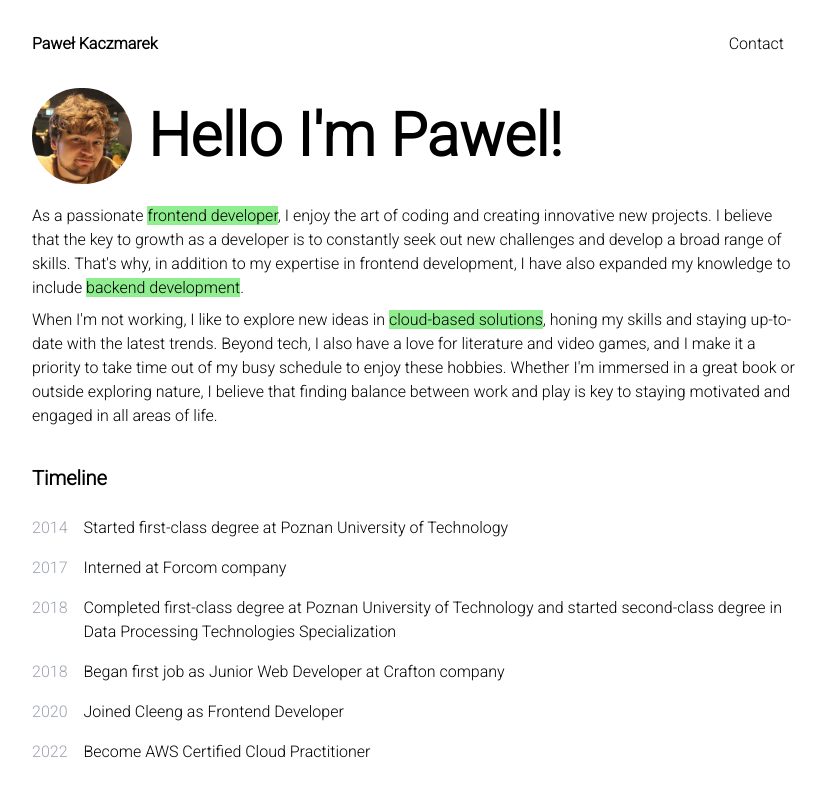
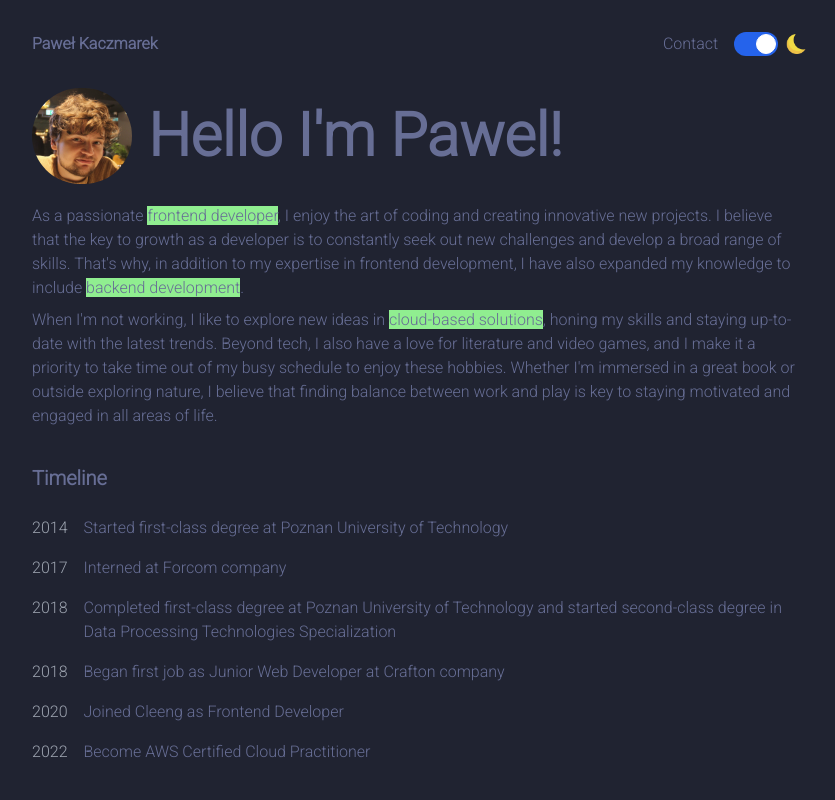
Before and after one commit to pawelacio/personal-site, a Next.js app: page / in a window 1280 px wide. Shown: the top 800 px of the page, without its empty margins (224-1059 px from the left). Built offline with nearby package versions, Linux system fonts and the light colour scheme.

Commit message:
Add a basic theme switch

```diff
--- a/app/header.tsx
+++ b/app/header.tsx
@@ -1,5 +1,5 @@
 'use client';
-
+import { ThemeSwitch } from '@/components/ThemeSwitch/ThemeSwitch';
 import Link from 'next/link';
 import { usePathname } from 'next/navigation';
 
@@ -36,6 +36,9 @@ export default function Header() {
           Contact
         </CustomLink>
       </nav>
+      <div className="flex-grow">
+        <ThemeSwitch />
+      </div>
     </header>
   );
 }
--- a/app/layout.tsx
+++ b/app/layout.tsx
@@ -1,3 +1,5 @@
+'use client';
+import { useState, createContext, Dispatch, SetStateAction } from 'react';
 import { Roboto } from 'next/font/google';
 import './globals.css';
 import Header from './header';
@@ -13,13 +15,30 @@ const roboto = Roboto({
   subsets: ['latin']
 });
 
+type ThemeContextType = {
+  theme: string;
+  setTheme: Dispatch<SetStateAction<string>>;
+};
+
+export const ThemeContext = createContext<ThemeContextType>(
+  {} as ThemeContextType
+);
+
 export default function RootLayout({
   children
 }: {
   children: React.ReactNode;
 }) {
+  const [theme, setTheme] = useState('dark');
+
+  const themeContextValue: ThemeContextType = {
+    theme,
+    setTheme
+  };
+
   return (
-    <html lang="en">
+    <ThemeContext.Provider value={themeContextValue}>
+      <html lang="en" className={theme}>
         <body
           className={`${roboto.className} bg-white dark:bg-palenight-contrast`}
         >
@@ -30,5 +49,6 @@ export default function RootLayout({
           </div>
         </body>
       </html>
+    </ThemeContext.Provider>
   );
 }
--- /dev/null
+++ b/components/Switch/Switch.tsx
@@ -0,0 +1,33 @@
+import { MouseEvent } from 'react';
+
+type SwitchProps = {
+  value: boolean;
+  onToggleSwitch: () => void;
+};
+
+export const Switch = ({ value, onToggleSwitch }: SwitchProps) => {
+  const handleClick = (
+    event: MouseEvent<HTMLLabelElement, globalThis.MouseEvent>
+  ) => {
+    event.preventDefault();
+    onToggleSwitch();
+  };
+
+  return (
+    <label
+      className="relative inline-flex items-center cursor-pointer"
+      onClick={(e) => handleClick(e)}
+    >
+      <input
+        type="checkbox"
+        checked={value}
+        className="sr-only peer"
+        // eslint-disable-next-line @typescript-eslint/no-empty-function
+        onChange={() => {}}
+      />
+      <div className="w-11 h-6 bg-gray-200 peer-focus:outline-none peer-focus:ring-4 peer-focus:ring-blue-300 dark:peer-focus:ring-blue-800 rounded-full peer dark:bg-gray-700 peer-checked:after:translate-x-full peer-checked:after:border-white after:content-[''] after:absolute after:top-[2px] after:left-[2px] after:bg-white after:border-gray-300 after:border after:rounded-full after:h-5 after:w-5 after:transition-all dark:border-gray-600 peer-checked:bg-blue-600"></div>
+    </label>
+  );
+};
+
+export default Switch;
--- /dev/null
+++ b/components/Switch/index.ts
@@ -0,0 +1,3 @@
+import Switch from './Switch';
+
+export default Switch;
--- /dev/null
+++ b/components/ThemeSwitch/ThemeSwitch.tsx
@@ -0,0 +1,32 @@
+import { useContext } from 'react';
+import Switch from '../Switch';
+import { ThemeContext } from '@/app/layout';
+import Image from 'next/image';
+
+export const ThemeSwitch = () => {
+  const { theme, setTheme } = useContext(ThemeContext);
+
+  const onThemeSwitch = () => {
+    setTheme((prev) => {
+      if (prev === 'dark') return 'light';
+      else return 'dark';
+    });
+  };
+
+  return (
+    <div className="flex flex-row items-center">
+      <Switch
+        value={theme === 'dark' ? true : false}
+        onToggleSwitch={onThemeSwitch}
+      />
+      <div className="ml-2 min-w-full">
+        <Image
+          src="/crescent-moon.png"
+          alt="Dark theme icon"
+          width={20}
+          height={20}
+        />
+      </div>
+    </div>
+  );
+};
--- /dev/null
+++ b/components/ThemeSwitch/index.ts
@@ -0,0 +1,3 @@
+import { ThemeSwitch } from './ThemeSwitch';
+
+export default ThemeSwitch;
--- a/tailwind.config.js
+++ b/tailwind.config.js
@@ -1,5 +1,6 @@
 /** @type {import('tailwindcss').Config} */
 module.exports = {
+  darkMode: 'class',
   content: [
     './app/**/*.{js,ts,jsx,tsx}',
     './pages/**/*.{js,ts,jsx,tsx}',
```
Also changed, not shown: public/crescent-moon.png (added). Lines whose indentation alone changed are shown as unchanged.
